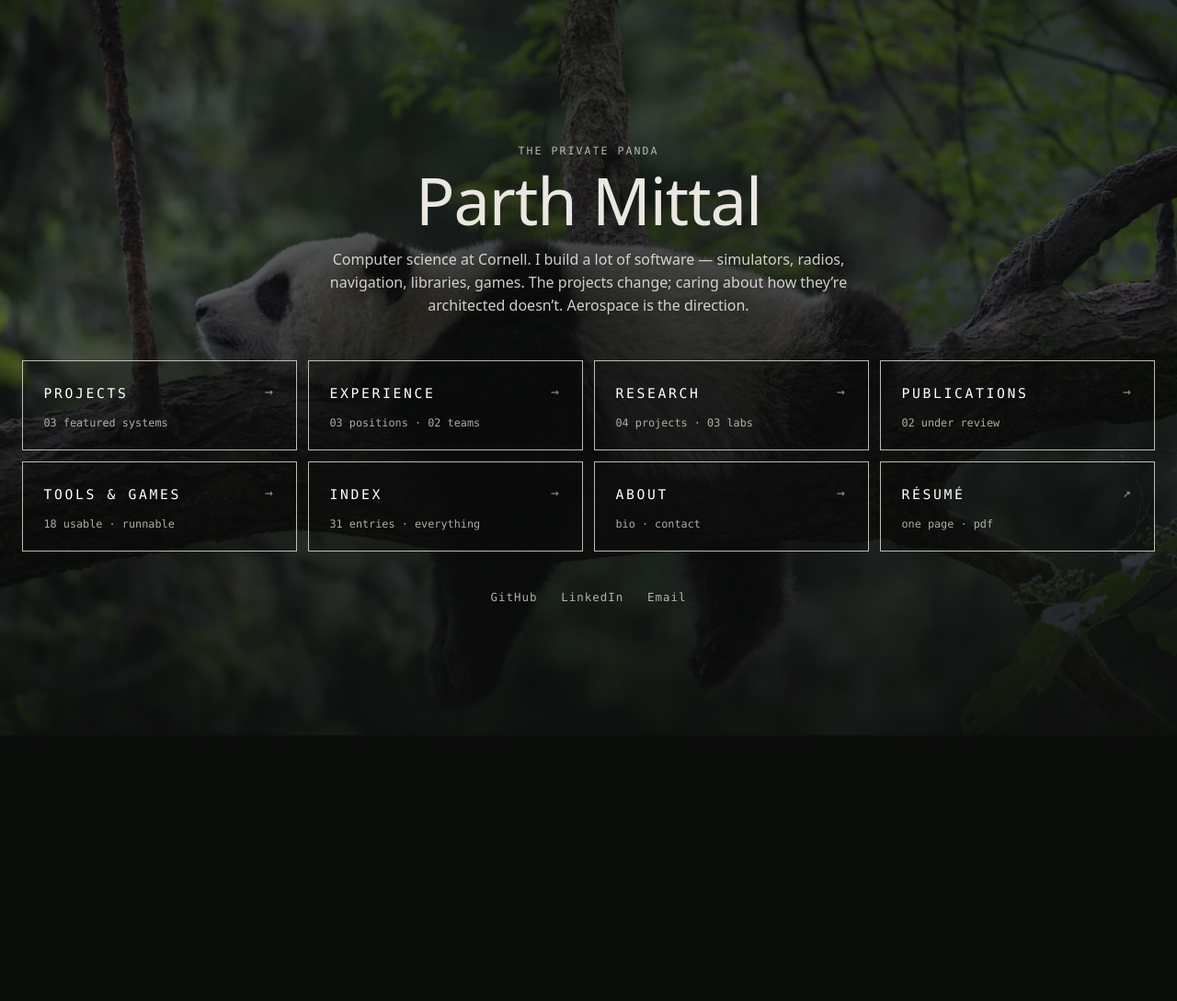
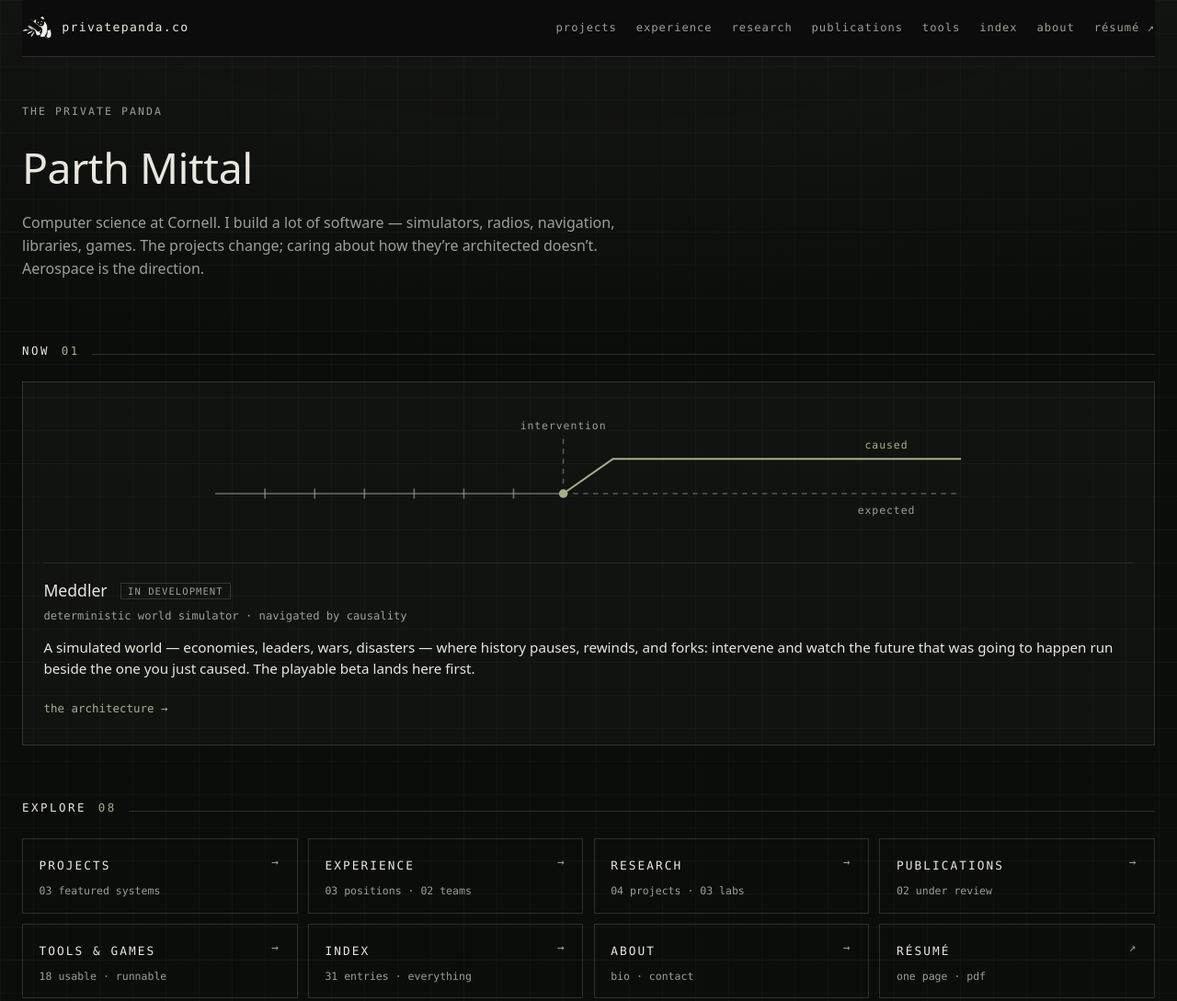
Before and after one commit to ThePrivatePanda/ThePrivatePanda.github.io, a plain HTML site: page index.html in a window 1280 px wide. Shown: the top 1089 px of the page at 92% size. Before the commit the page ends 800 px from the top, so only its background shows below. Drawn offline with Linux system fonts and the light colour scheme.

Commit message:
Homepage in site style: masthead, Now spotlight slot, calm directory; drop panda background

```diff
--- a/index.html
+++ b/index.html
@@ -8,20 +8,59 @@
 	<link rel="icon" href="images/pandalogo.svg" type="image/svg+xml">
 	<link rel="stylesheet" href="style.css">
 </head>
-<body>
-	<main class="landing">
-		<img class="landing-bg" src="images/bg.jpg" alt="">
-		<div class="landing-scrim"></div>
+<body class="sub">
+	<div class="page">
+		<header class="masthead">
+			<a class="logo" href="index.html"><img src="images/pandalogo.svg" alt="The Private Panda"></a>
+			<a class="wordmark" href="index.html">privatepanda.co</a>
+			<nav>
+				<a href="projects.html">projects</a>
+				<a href="experience.html">experience</a>
+				<a href="research.html">research</a>
+				<a href="publications.html">publications</a>
+				<a href="tools.html">tools</a>
+				<a href="catalogue.html">index</a>
+				<a href="about.html">about</a>
+				<a href="https://data.privatepanda.co/resume">r&eacute;sum&eacute; &nearr;</a>
+			</nav>
+		</header>
 
-		<div class="lockup">
+		<div class="hero">
 			<p class="eyebrow">the private panda</p>
 			<h1>Parth Mittal</h1>
-			<p class="tag">Computer science at Cornell. I build a lot of software — simulators,
+			<p class="lede">Computer science at Cornell. I build a lot of software — simulators,
 			radios, navigation, libraries, games. The projects change; caring about how
 			they&rsquo;re architected doesn&rsquo;t. Aerospace is the direction.</p>
 		</div>
 
-		<ul class="manifest">
+		<section id="now">
+			<h2>Now <span class="n">01</span></h2>
+			<div class="grid">
+				<article class="fcard wide" id="meddler">
+					<svg class="schematic" viewBox="0 0 640 120" role="img" aria-label="Timeline forking at an intervention into an expected and a caused future">
+						<path class="ln" d="M20,74 L300,74"/>
+						<path class="ln" d="M60,70 L60,78 M100,70 L100,78 M140,70 L140,78 M180,70 L180,78 M220,70 L220,78 M260,70 L260,78"/>
+						<path class="lnd" d="M300,30 L300,66"/>
+						<text x="300" y="22" text-anchor="middle">intervention</text>
+						<circle class="nd" cx="300" cy="74" r="3.5"/>
+						<path class="lnd" d="M300,74 L620,74"/>
+						<text x="560" y="90" text-anchor="middle">expected</text>
+						<path class="hl" d="M300,74 L340,46 L620,46"/>
+						<text class="hlt" x="560" y="38" text-anchor="middle">caused</text>
+					</svg>
+					<h3>Meddler <span class="badge">in development</span></h3>
+					<span class="meta">deterministic world simulator &middot; navigated by causality</span>
+					<p>A simulated world — economies, leaders, wars, disasters — where history pauses,
+					rewinds, and forks: intervene and watch the future that was going to happen run
+					beside the one you just caused. The playable beta lands here first.</p>
+					<p class="links"><a href="projects.html#meddler">the architecture &rarr;</a></p>
+				</article>
+			</div>
+		</section>
+
+		<section id="explore">
+			<h2>Explore <span class="n">08</span></h2>
+			<ul class="dir">
 				<li><a href="projects.html">
 					<span class="name">Projects <span class="arrow">&rarr;</span></span>
 					<span class="count">03 featured systems</span>
@@ -55,12 +94,12 @@
 					<span class="count">one page &middot; pdf</span>
 				</a></li>
 			</ul>
+		</section>
 
-		<nav class="landing-foot" aria-label="Profiles">
-			<a href="https://github.com/ThePrivatePanda">GitHub</a>
-			<a href="https://www.linkedin.com/in/parth-mittal-o6">LinkedIn</a>
-			<a href="mailto:parth@privatepanda.co">Email</a>
-		</nav>
-	</main>
+		<footer class="foot">
+			<span>&copy; Parth Mittal &middot; privatepanda.co</span>
+			<span><a href="https://github.com/ThePrivatePanda">GitHub</a> &middot; <a href="https://www.linkedin.com/in/parth-mittal-o6">LinkedIn</a> &middot; <a href="mailto:parth@privatepanda.co">Email</a></span>
+		</footer>
+	</div>
 </body>
 </html>
--- a/style.css
+++ b/style.css
@@ -62,135 +62,6 @@ a:focus-visible {
   font-family: var(--mono);
   font-size: 0.76rem;
   color: var(--mut);
-}
-
-/* ---------- landing ---------- */
-
-.landing {
-  position: relative;
-  min-height: 100svh;
-  display: flex;
-  flex-direction: column;
-  align-items: center;
-  justify-content: center;
-  padding: 4rem 1.5rem 3rem;
-  overflow: hidden;
-}
-
-.landing-bg {
-  position: absolute;
-  inset: 0;
-  z-index: -2;
-  width: 100%;
-  height: 100%;
-  object-fit: cover;
-  object-position: center 40%;
-}
-
-.landing-scrim {
-  position: absolute;
-  inset: 0;
-  z-index: -1;
-  background:
-    radial-gradient(ellipse 70% 55% at 50% 46%, rgba(11, 13, 11, 0.55), rgba(11, 13, 11, 0) 75%),
-    linear-gradient(to bottom, rgba(11, 13, 11, 0.72), rgba(11, 13, 11, 0.58) 40%, rgba(11, 13, 11, 0.92));
-}
-
-.lockup { text-align: center; }
-
-.lockup .eyebrow { color: rgba(233, 231, 223, 0.75); }
-
-.lockup h1 {
-  font-size: clamp(2.6rem, 7vw, 4.4rem);
-  font-weight: 300;
-  letter-spacing: -0.015em;
-  line-height: 1.1;
-  margin: 0.35rem 0 0.8rem;
-  text-shadow: 0 1px 24px rgba(11, 13, 11, 0.6);
-}
-
-.lockup .tag {
-  max-width: 36em;
-  margin: 0 auto;
-  color: rgba(233, 231, 223, 0.88);
-  text-shadow: 0 1px 16px rgba(11, 13, 11, 0.7);
-}
-
-/* the manifest — landing boxes */
-
-.manifest {
-  list-style: none;
-  display: flex;
-  flex-wrap: wrap;
-  gap: 0.75rem;
-  width: min(84rem, 100%);
-  margin-top: 3rem;
-}
-
-.manifest li { flex: 1 1 18rem; }
-.manifest a { height: 100%; }
-
-.manifest a {
-  display: block;
-  padding: 1.35rem 1.4rem 1.25rem;
-  border: 1px solid rgba(233, 231, 223, 0.8);
-  background: rgba(11, 13, 11, 0.3);
-  backdrop-filter: blur(3px);
-  color: #fff;
-  text-decoration: none;
-  transition: background-color 140ms ease, border-color 140ms ease;
-}
-
-.manifest a:hover {
-  border-color: #fff;
-  background: rgba(233, 231, 223, 0.12);
-  text-decoration: none;
-}
-
-.manifest .name {
-  font-family: var(--mono);
-  font-size: 0.92rem;
-  letter-spacing: 0.18em;
-  text-transform: uppercase;
-}
-
-.manifest .name .arrow { float: right; color: rgba(233, 231, 223, 0.6); }
-.manifest a:hover .arrow { color: var(--moss); }
-
-.manifest .count {
-  display: block;
-  margin-top: 0.7rem;
-  font-family: var(--mono);
-  font-size: 0.74rem;
-  color: rgba(233, 231, 223, 0.72);
-  white-space: nowrap;
-}
-
-.landing-foot {
-  margin-top: 2.5rem;
-  display: flex;
-  gap: 1.6rem;
-}
-
-.landing-foot a {
-  font-family: var(--mono);
-  font-size: 0.78rem;
-  letter-spacing: 0.08em;
-  color: rgba(233, 231, 223, 0.75);
-}
-.landing-foot a:hover { color: var(--moss); }
-
-/* one orchestrated load moment; nothing else moves */
-@media (prefers-reduced-motion: no-preference) {
-  .lockup, .manifest, .landing-foot {
-    animation: rise 500ms ease-out both;
-  }
-  .manifest { animation-delay: 120ms; }
-  .landing-foot { animation-delay: 220ms; }
-  @keyframes rise {
-    from { opacity: 0; transform: translateY(10px); }
-    to { opacity: 1; transform: none; }
-  }
 }
 
 /* ---------- inner pages ---------- */
@@ -441,6 +312,51 @@ a:focus-visible {
 .pub .meta { display: block; margin-top: 0.25rem; }
 .pub p { margin: 0.5rem 0 0; color: var(--mut); font-size: 0.92rem; }
 
+/* home directory boxes */
+
+#now .schematic { max-height: 11rem; }
+
+.dir {
+  display: grid;
+  grid-template-columns: repeat(auto-fill, minmax(18rem, 1fr));
+  gap: 0.7rem;
+  list-style: none;
+}
+
+.dir a {
+  display: block;
+  padding: 0.95rem 1.1rem 0.85rem;
+  border: 1px solid var(--line);
+  color: var(--ink);
+  text-decoration: none;
+  transition: border-color 120ms ease, background-color 120ms ease;
+}
+
+.dir a:hover {
+  border-color: var(--moss);
+  background: var(--surface);
+  text-decoration: none;
+}
+
+.dir .name {
+  font-family: var(--mono);
+  font-size: 0.8rem;
+  letter-spacing: 0.16em;
+  text-transform: uppercase;
+}
+
+.dir .name .arrow { float: right; color: var(--mut); }
+.dir a:hover .arrow { color: var(--moss); }
+
+.dir .count {
+  display: block;
+  margin-top: 0.5rem;
+  font-family: var(--mono);
+  font-size: 0.72rem;
+  color: var(--mut);
+  white-space: nowrap;
+}
+
 /* catalogue tiles */
 
 .tiles {
```
Lines whose indentation alone changed are shown as unchanged.
